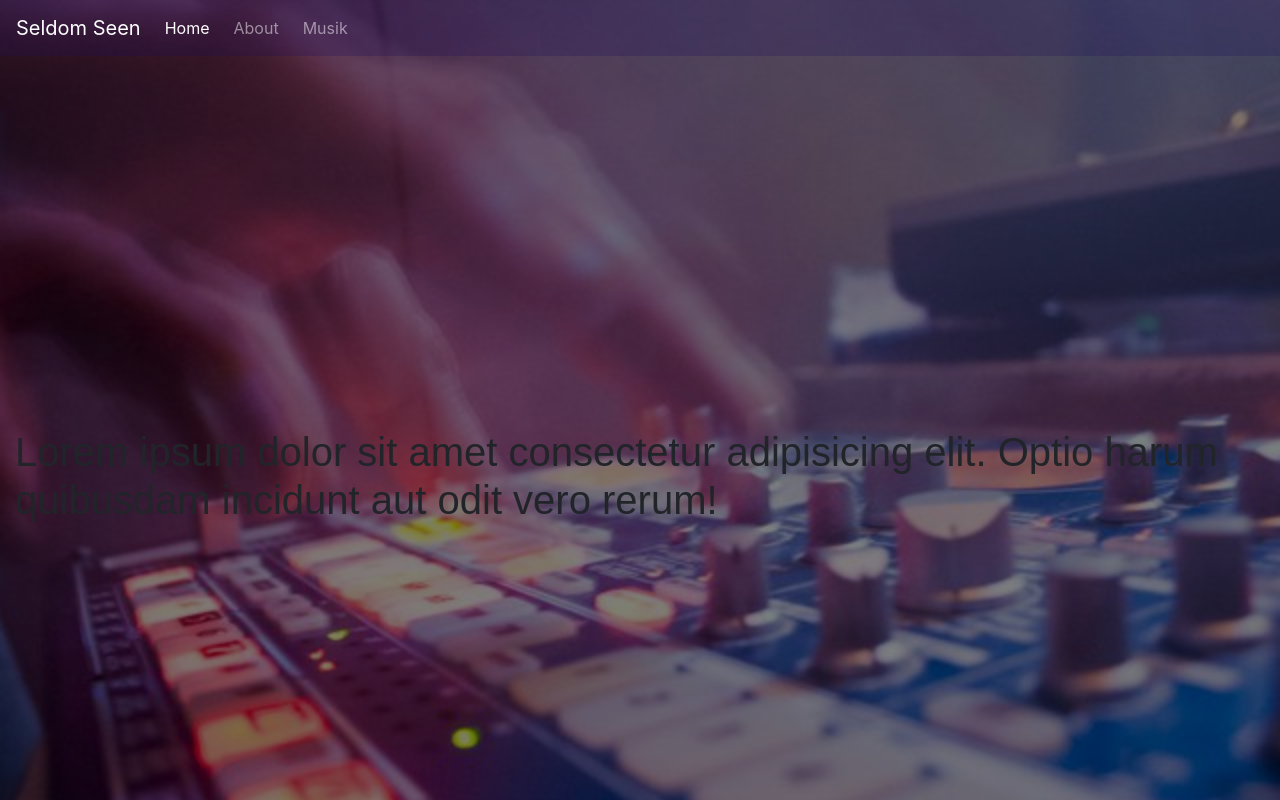
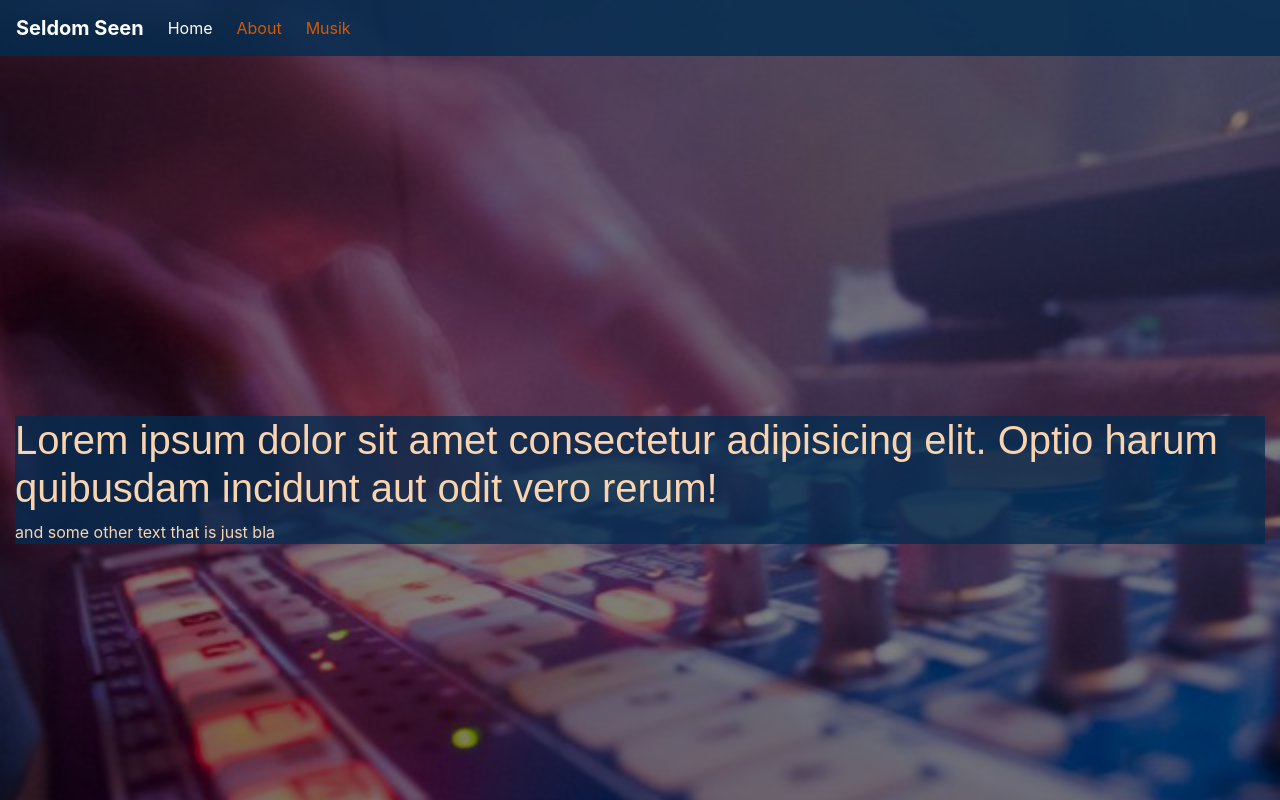
Before and after one commit to josvelema/milestone, a plain HTML site: page index.html in a window 1280 px wide. Shown: the top 800 px of the page. Drawn offline with nearby package versions, Linux system fonts and the light colour scheme.

Commit message:
color testing

```diff
--- a/CSS/style.css
+++ b/CSS/style.css
@@ -44,9 +44,22 @@ h2 {
 
 
 .navbar {
-       background-color: rgba(30,15,94, .25);
+       background-color: rgba(0,44,80, .80);
        width: 100%;
     }
+.navbar .navbar-toggler {
+    border: 0;
+}
+
+.navbar .navbar-nav {
+    font-weight: italic;
+    }
+.navbar-nav .nav-item .nav-link {
+    color: #d65900;
+}
+.navbar .navbar-brand {
+font-weight: bold;
+}
 
 #rj-musik{
     background-image: url("../img/modularcolor.jpg");
@@ -56,6 +69,10 @@ h2 {
     width: 100%;
     overflow: hidden;
 
+}
+.rj-intro {
+    color:#fad3af;
+    background-color: rgba(0,44,80, .74);
 }
 
 #rj-musik div{
--- a/index.html
+++ b/index.html
@@ -15,8 +15,8 @@
 
 <body>
 <!-- nav used Bootstrap's navbar toggler-->
-<div class="container rj-container-nav">
-	<nav class="navbar navbar-expand-sm fixed-top navbar-dark">
+<div class="container">
+	<nav class="navbar navbar-expand-sm fixed-top navbar-dark" style="color: #d65900;">
 		<button class="navbar-toggler" type="button" data-toggle="collapse" data-target="#navbarToggler" aria-controls="navbarToggler" aria-expanded="false" aria-label="Toggle navigation">
     <span class="navbar-toggler-icon"></span>
   </button>
@@ -44,6 +44,7 @@
 			<header class="rj-intro">
 				<h1>Lorem ipsum dolor sit amet consectetur adipisicing elit. Optio harum quibusdam incidunt aut odit
 					vero rerum!</h1>
+                    and some other text that is just bla
 
 			</header>
 		</div>
```
